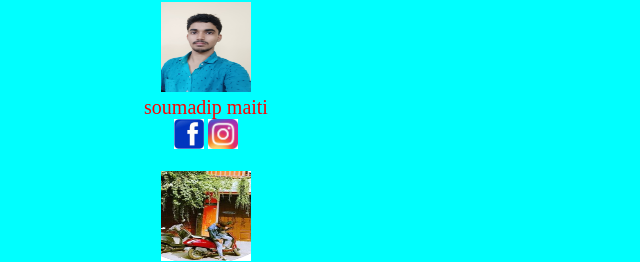
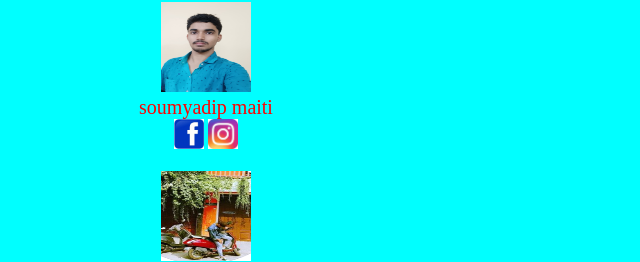
Before and after one commit to SUBHAJITMAITI/SUBHAJITMAITI, a plain HTML site: page index.html in a window 1280 px wide. Shown: the part 1245-1507 px from the top of the page, 0-640 px from the left. Drawn offline with Linux system fonts and the light colour scheme.

Commit message:
Update index.html

```diff
--- a/index.html
+++ b/index.html
@@ -8,6 +8,9 @@
         *{
             margin: 0;
             padding: 0;
+        }
+        .dadu{
+            width: 412px;
         }
         body{
             width: 412px;
@@ -223,6 +226,7 @@ p{
     </style>
 </head>
 <body>
+    <div class="dadu">
    <div class="m"> <div class="s"><a href="https://www.facebook.com/subhajit.maiti.1694"><img src="subha_altra.jpg" alt="human pic"></a></div>
     <div class="b"><div class="c"> <a href="https://www.facebook.com/subhajit.maiti.1694"><img src="facebook.jpeg" alt="pic"></a></div>
     <div class="d"><a href="https://www.instagram.com/subhajit.maiti.1694/"><img src="instragram.jpeg" alt="pic"></a></div>
@@ -296,7 +300,7 @@ p{
     <a href="https://www.facebook.com/profile.php?id=100081201306987"><img src="facebook.jpeg" alt="pic" width="30px" height="30px"></a>
     <a href="https://www.instagram.com/sarbadwip_123/"><img src="instragram.jpeg" alt="pic" width="30px" height="30px"></a></div><br>
     <div class="soumadip"><img src="soumadip.jpg" alt="human pic" width="90px" height="90px">
-        <p>soumadip maiti</p>
+        <p>soumyadip maiti</p>
         <a href="https://www.facebook.com/soumyadip.maiti.946"><img src="facebook.jpeg" alt="pic" width="30px" height="30px"></a>
         <a href="https://www.instagram.com/soumyadip.maiti.946/"><img src="instragram.jpeg" alt="pic" width="30px" height="30px"></a></div><br>
         <div class="chayan"><img src="chayan.png" alt="human pic" width="90px" height="90px">
@@ -308,5 +312,6 @@ p{
                 <a href=" https://www.instagram.com/xt_manab/"><img src="instragram.jpeg" alt="pic" width="30px" height="30px"></a></div><br>
     <p class="yy"> i am try to create  slowly but it will take more time</p>
   <p class="lalu"> copyright &copy; subha</p>
+</div>
 </body>
 </html>
```
